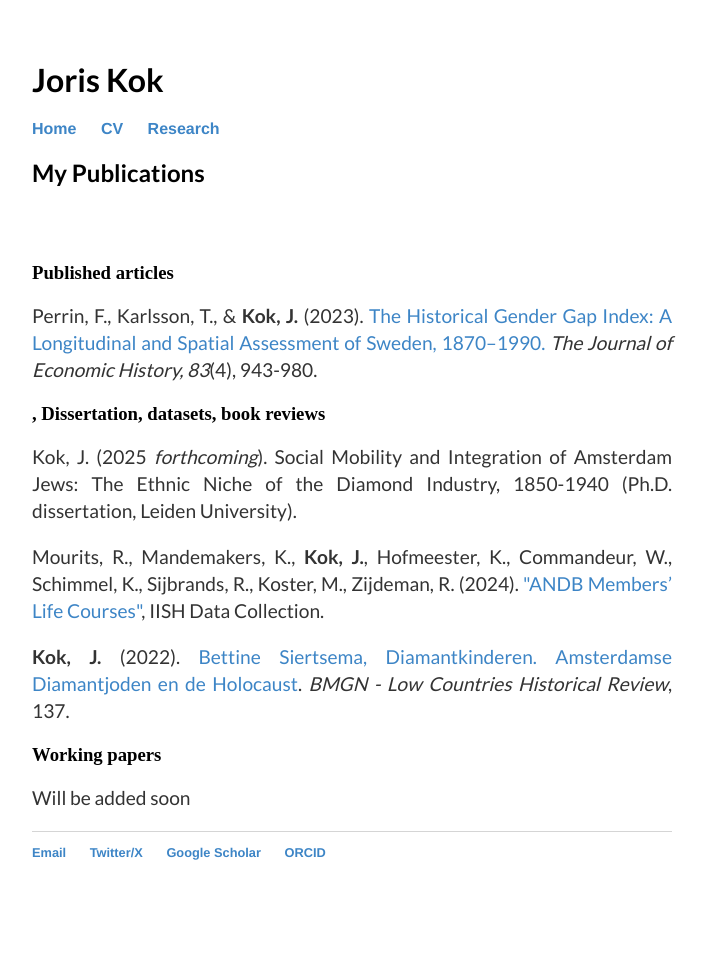
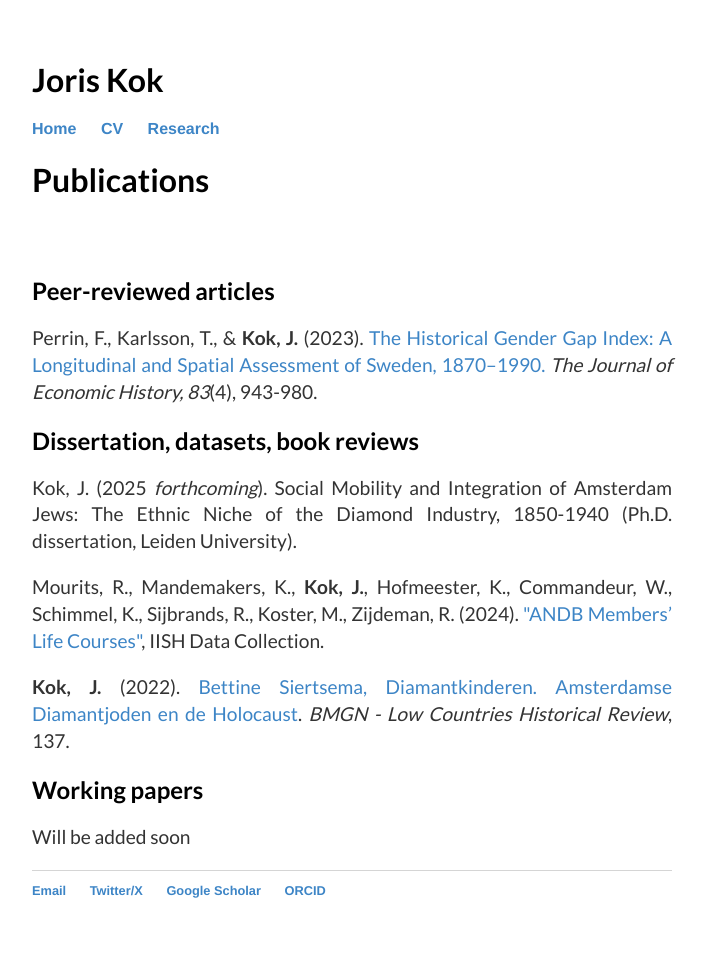
Before and after one commit to kok-joris/kok-joris.github.io, a Jekyll site: the page built from research/index.html, in a window 1280 px wide. Shown: the whole page, without its empty margins (288-995 px from the left). Built offline with Jekyll 4.4.1, drawn with Linux system fonts in a browser that asks for light colours; Markdown is read by kramdown in place of the engine named in the settings; before the commit the page ends 920 px from its top, so only the background shows below that.

Commit message:
Update index.html

```diff
--- a/research/index.html
+++ b/research/index.html
@@ -4,15 +4,15 @@ title: Research
 ---
 <div class="blurb">
 
-	<h2>My Publications</h2>
+	<h1>Publications</h1>
 
 	<br><br>
 
-	<h3>Published articles</h3>
+	<h2>Peer-reviewed articles</h2>
 	<p align="justify"> Perrin, F., Karlsson, T., & <b>Kok, J.</b> (2023). <a href="https://www.cambridge.org/core/services/aop-cambridge-core/content/view/D50225E04E4573AA7D3B175032291B2C/S0022050723000359a.pdf/the-historical-gender-gap-index-a-longitudinal-and-spatial-assessment-of-sweden-1870-1990.pdf" target="_blank">The Historical Gender Gap Index: A Longitudinal and Spatial Assessment of Sweden, 1870–1990.</a>
 		<i>The Journal of Economic History, 83</i>(4), 943-980.
 
-	<h3>, Dissertation, datasets, book reviews</h3>
+	<h2> Dissertation, datasets, book reviews</h2>
 	<p align="justify"> Kok, J. (2025 <i>forthcoming</i>). Social Mobility and Integration of Amsterdam Jews: The Ethnic Niche of the
 Diamond Industry, 1850-1940 (Ph.D. dissertation, Leiden University).
 	</p>
@@ -24,7 +24,7 @@ Diamond Industry, 1850-1940 (Ph.D. dissertation, Leiden University).
 		<b>Kok, J.</b> (2022). <a href="https://bmgn-lchr.nl/article/view/11294/13620" target="_blank">Bettine Siertsema, Diamantkinderen. Amsterdamse Diamantjoden en de Holocaust</a>. <i>BMGN - Low Countries Historical Review</i>, 137.
 	</p>
 
-	<h3>Working papers</h3>
+	<h2>Working papers</h2>
 	<p>
 		Will be added soon
 	</p>
```
